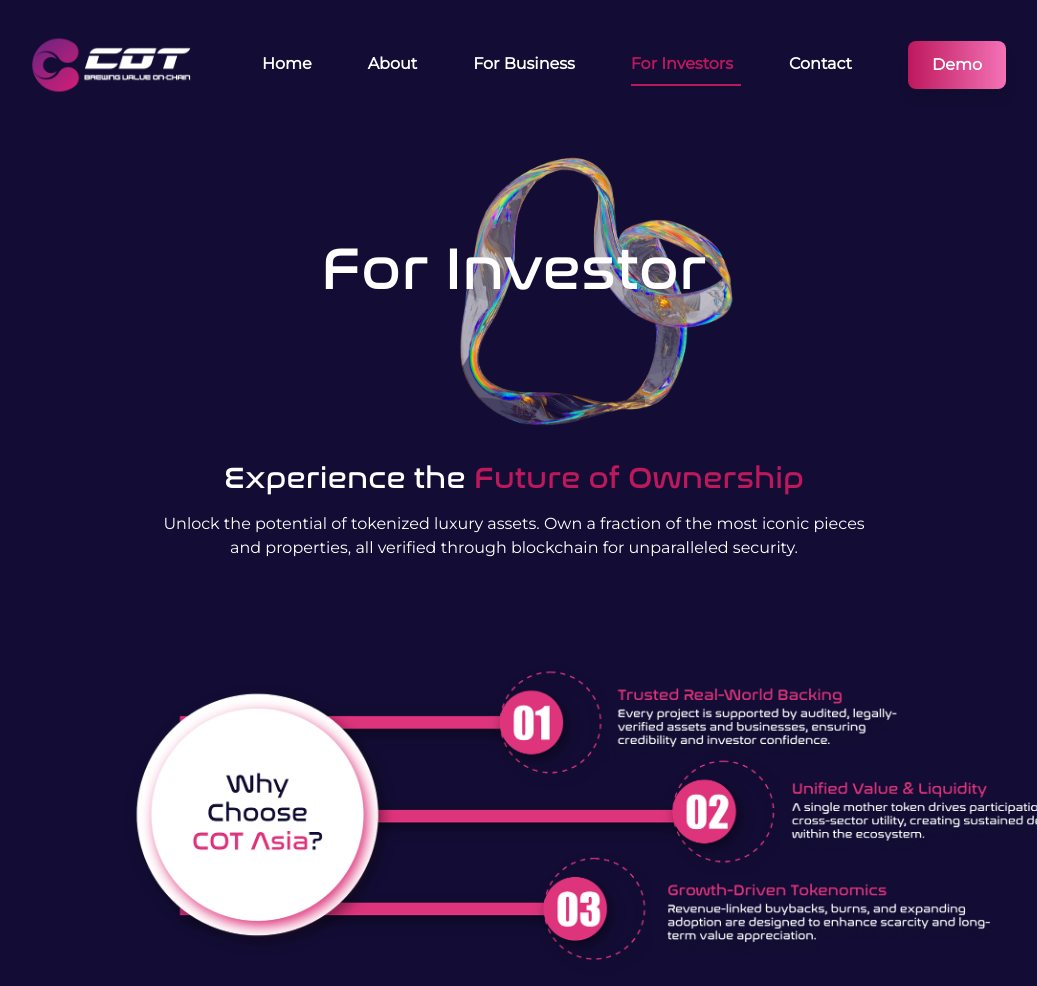
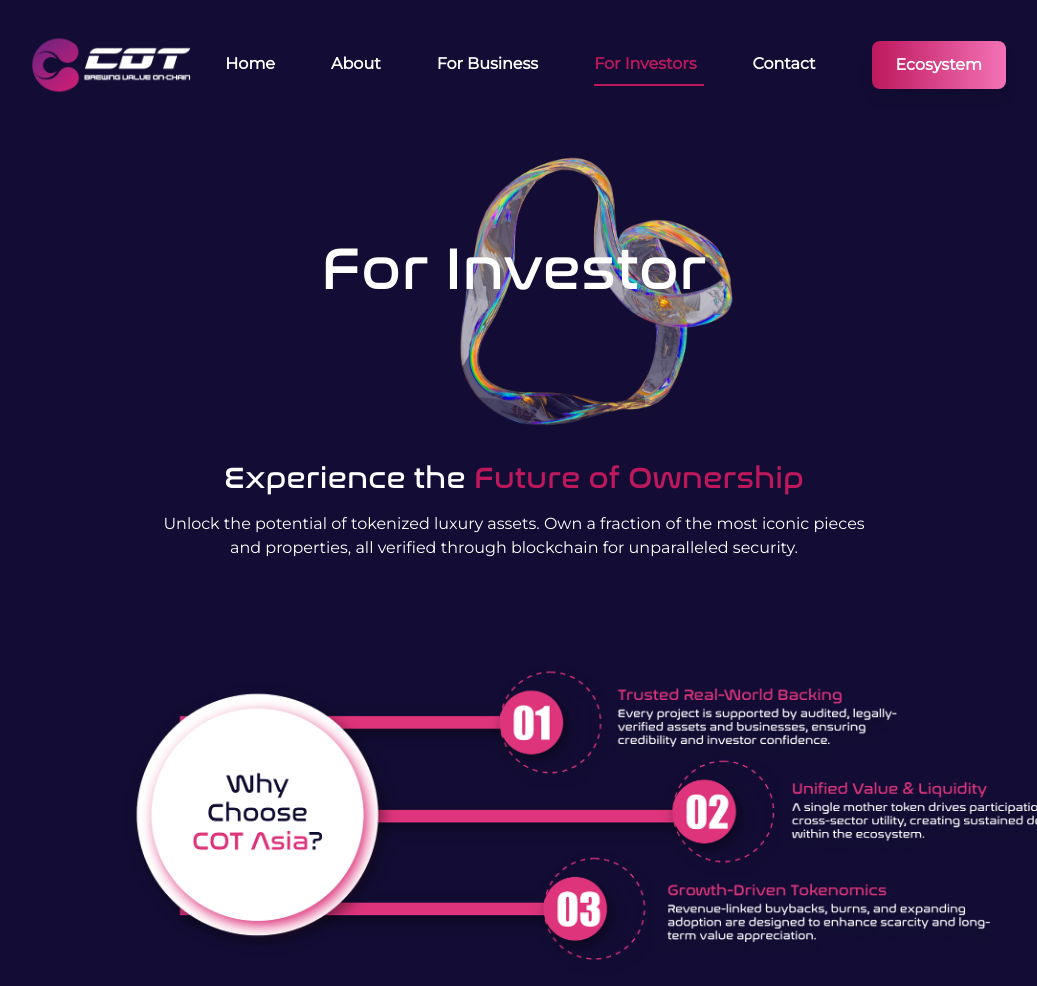
Before and after one commit to IIvexII/Cot-Global, a plain HTML site: page investors.html in a window 1280 px wide. Shown: the top 986 px of the page, without its empty margins (126-1163 px from the left). Drawn offline with nearby package versions, Linux system fonts and the light colour scheme.

Commit message:
feat: update Demo button text to Ecosystem and change login redirect to exchange URL

```diff
--- a/investors.html
+++ b/investors.html
@@ -44,7 +44,7 @@
             id="loginBtn"
             class="px-6 hidden lg:block py-3 ml-4 lg:ml-6 xl:ml-12 font-bold text-white rounded-lg bg-gradient-to-r from-pink-700 to-pink-400 hover:from-pink-900 hover:to-pink-600 shadow-lg transition-all duration-300"
           >
-            Demo
+            Ecosystem
           </button>
         </div>
       </header>
@@ -102,7 +102,7 @@
           id="loginBtn"
           class="px-6 py-3 ml-4 lg:ml-6 xl:ml-12 font-bold text-white rounded-lg bg-gradient-to-r from-pink-700 to-pink-400 hover:from-pink-900 hover:to-pink-600 shadow-lg transition-all duration-300 w-max"
         >
-          Demo
+          Ecosystem
         </button>
       </nav>
       <section class="mt-60">
@@ -262,7 +262,7 @@
     });
     loginBtn.addEventListener("click", () => {
       console.log("click login btn");
-      window.location.href = "https://cot.global/iao";
+      window.location.href = "https://cot.global/exchange";
     });
   </script>
 </html>
```
Also changed, not shown: about.html (+3 -3 lines), business.html (+3 -3 lines), contact.html (+3 -3 lines), index.html (+3 -3 lines).
